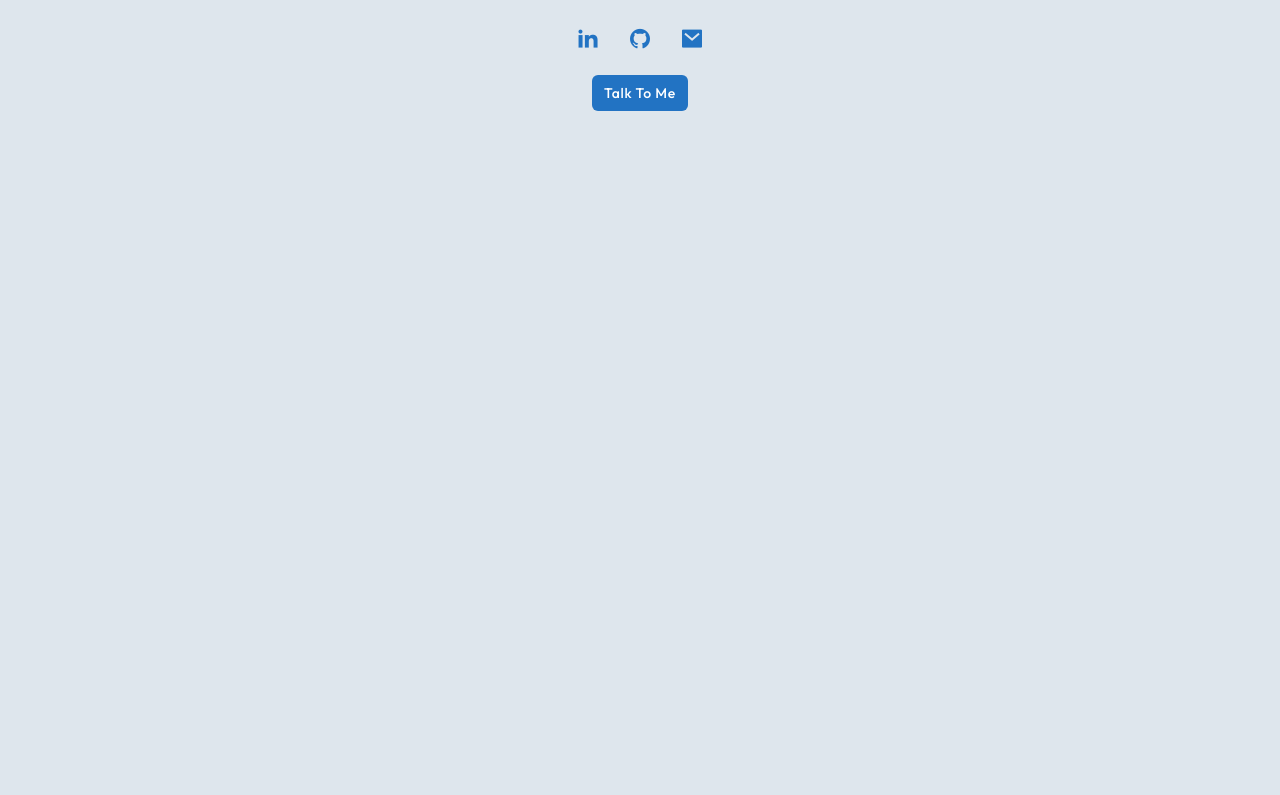
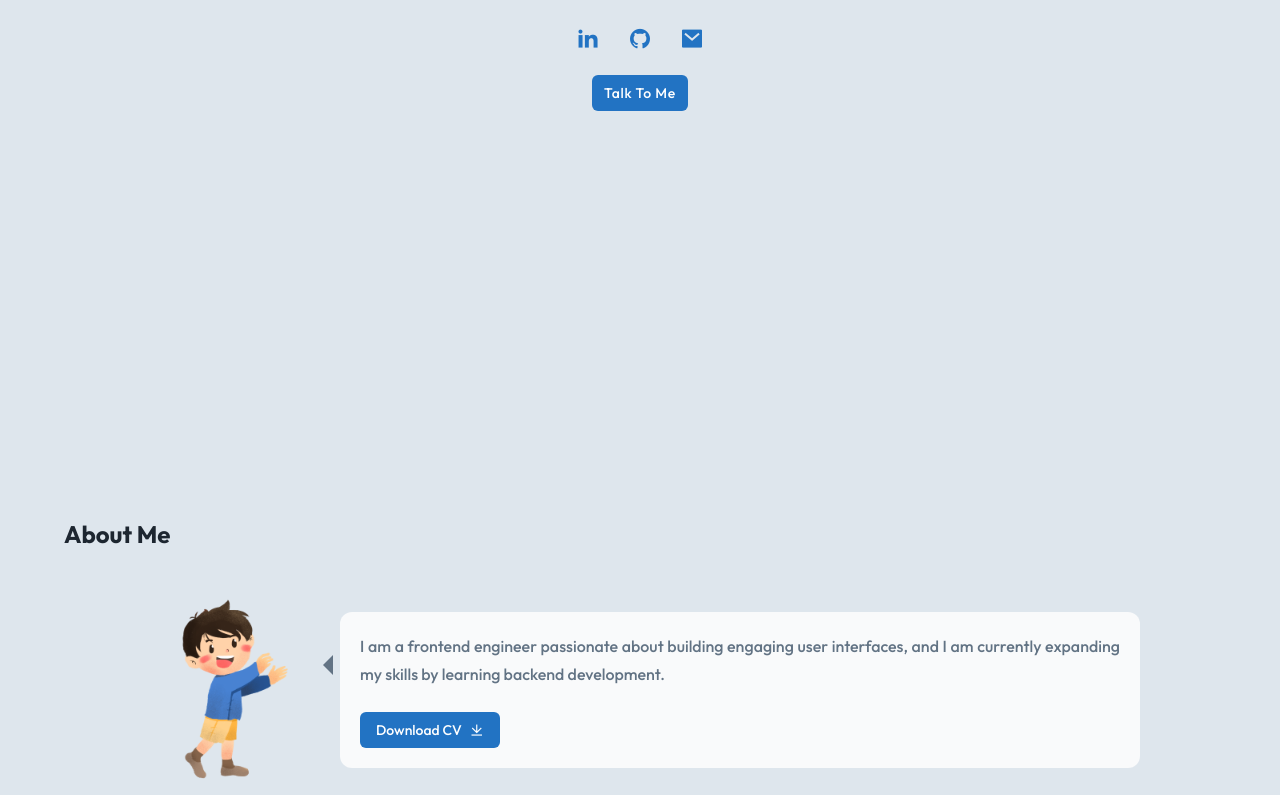
Before and after one commit to griebenowschalk/portfolio, a Next.js app: page / in a window 1280 px wide. Shown: the part 502-1297 px from the top of the page. Before the commit the page ends 800 px from the top, so only its background shows below. Built offline with nearby package versions, Linux system fonts and the light colour scheme.

Commit message:
About section

```diff
--- a/src/app/page.tsx
+++ b/src/app/page.tsx
@@ -1,13 +1,17 @@
 "use client";
 
 import Hero from "@/components/Hero";
+import About from "@/components/About";
 import { ThemeToggle } from "@/components/common/theme-toggle";
 
 export default function Home() {
   return (
-    <div>
+    <>
       <ThemeToggle />
-      <Hero />
-    </div>
+      <div className="px-4 sm:px-8 md:px-12 lg:px-16">
+        <Hero />
+        <About />
+      </div>
+    </>
   );
 }
--- /dev/null
+++ b/src/components/About.tsx
@@ -0,0 +1,47 @@
+"use client";
+
+import Achievements from "./common/Achievements";
+import Heading from "./common/Heading";
+import Image from "next/image";
+import { aboutText, achievements } from "@/data/about-me";
+import { Button } from "./ui/button";
+
+const About = () => {
+  return (
+    <div className="min-h-screen flex flex-col gap-y-10 items-center justify-center">
+      <Heading title="About Me" />
+      <div className="w-full flex items-center justify-between md:justify-center">
+        <Image
+          src="/about-me.png"
+          alt="About Me"
+          width={400}
+          height={400}
+          className="hidden md:block w-[300px] lg:w-[200px]"
+        />
+        <div className="relative max-w-[800px] rounded-xl bg-card p-5 text-justify">
+          <span className="hidden md:block absolute -left-5 top-10 scale-[2.5] text-muted-foreground">
+            <i className="ri-arrow-left-s-fill"></i>
+          </span>
+          <p className="text-lg font-medium text-muted-foreground lg:text-[16px] sm:text-[14px]">
+            {aboutText}
+          </p>
+          <Button asChild className="w-max flex items-center gap-2 mt-6">
+            <a href="/CV.pdf" download={""}>
+              <span>Download CV</span>
+              <span>
+                <i className="ri-download-line"></i>
+              </span>
+            </a>
+          </Button>
+        </div>
+      </div>
+      <div className="w-full flex flex-wrap items-center justify-between gap-x-7 gap-y-10">
+        {achievements.map((achievement) => (
+          <Achievements key={achievement.number} {...achievement} />
+        ))}
+      </div>
+    </div>
+  );
+};
+
+export default About;
--- /dev/null
+++ b/src/components/common/Achievements.tsx
@@ -0,0 +1,42 @@
+import { Achievements } from "@/types/about-me";
+import { motion, useMotionValue } from "framer-motion";
+
+const Achievements = ({ icon, number, title }: Achievements) => {
+  const numberValue = useMotionValue(0);
+
+  const count = (amount: number) => {
+    let i = 0;
+
+    const updateCount = () => {
+      let timeout;
+
+      if (i <= amount) {
+        numberValue.set(i++);
+        timeout = setTimeout(updateCount, 0);
+      } else {
+        clearTimeout(timeout);
+      }
+    };
+    updateCount();
+  };
+
+  return (
+    <div className="flex items-end gap-x-2">
+      <span className="text-4xl lg:text-2xl text-muted-foreground">
+        <i className={icon}></i>
+      </span>
+      <h1 className="flex flex-col">
+        <motion.span
+          onViewportEnter={() => count(number)}
+          viewport={{ once: true }}
+          className="text-2xl lg:text-xl text-primary"
+        >
+          {numberValue}
+        </motion.span>
+        <span className="text-sm tracking-wider text-foreground">{title}</span>
+      </h1>
+    </div>
+  );
+};
+
+export default Achievements;
--- /dev/null
+++ b/src/components/common/Heading.tsx
@@ -0,0 +1,9 @@
+const Heading = ({ title }: { title: string }) => {
+  return (
+    <h1 className="text-3xl sm:text-2xl text-foreground font-bold self-start">
+      {title}
+    </h1>
+  );
+};
+
+export default Heading;
--- a/src/components/common/theme-toggle.tsx
+++ b/src/components/common/theme-toggle.tsx
@@ -15,7 +15,7 @@ export function ThemeToggle() {
   if (!mounted) {
     return (
       <div className="fixed top-4 right-4 z-50 flex gap-2">
-        <Button variant="outline" size="sm">
+        <Button variant="outline">
           <i className="ri-moon-fill text-primary"></i>
         </Button>
       </div>
@@ -26,13 +26,12 @@ export function ThemeToggle() {
     <div className="fixed top-4 right-4 z-50 flex gap-2">
       <Button
         variant="ghost"
-        size="sm"
         onClick={() => setTheme(theme === "light" ? "dark" : "light")}
       >
         {theme === "dark" ? (
-          <i className="ri-sun-fill"></i>
+          <i className="ri-sun-fill scale-[1.4]"></i>
         ) : (
-          <i className="ri-moon-fill text-primary"></i>
+          <i className="ri-moon-fill scale-[1.4] text-primary"></i>
         )}
       </Button>
     </div>
--- /dev/null
+++ b/src/data/about-me.ts
@@ -0,0 +1,13 @@
+import { Achievements } from "@/types/about-me";
+
+export const achievements: Achievements[] = [
+  {
+    number: 300,
+    title: "Github Repos",
+    icon: "ri-github-fill",
+    description: "I have a GitHub account",
+  },
+];
+
+export const aboutText =
+  "I am a frontend engineer passionate about building engaging user interfaces, and I am currently expanding my skills by learning backend development.";
--- /dev/null
+++ b/src/types/about-me.ts
@@ -0,0 +1,10 @@
+export interface Achievements {
+  number: number;
+  title: string;
+  description: string;
+  icon: string;
+}
+
+export interface AboutMeConfig {
+  achievements: Achievements[];
+}
--- a/tailwind.config.ts
+++ b/tailwind.config.ts
@@ -49,6 +49,14 @@ const config: Config = {
         md: "calc(var(--radius) - 2px)",
         sm: "calc(var(--radius) - 4px)",
       },
+      container: { center: true, padding: "1rem" },
+      screens: {
+        sm: "640px",
+        md: "768px",
+        lg: "1024px",
+        xl: "1280px",
+        "2xl": "1440px", // or keep 1536px if you prefer default
+      },
     },
   },
   plugins: [],
```
Also changed, not shown: 1 other file (tests, documents, lock files or other folders).
